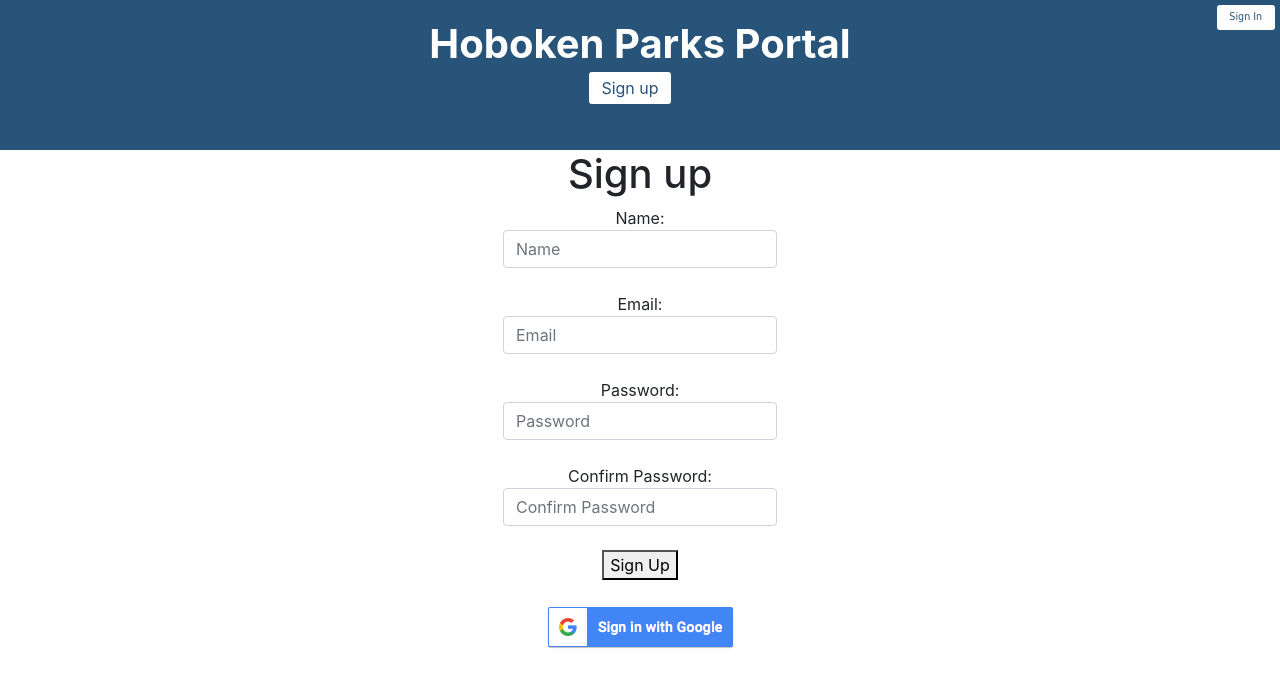
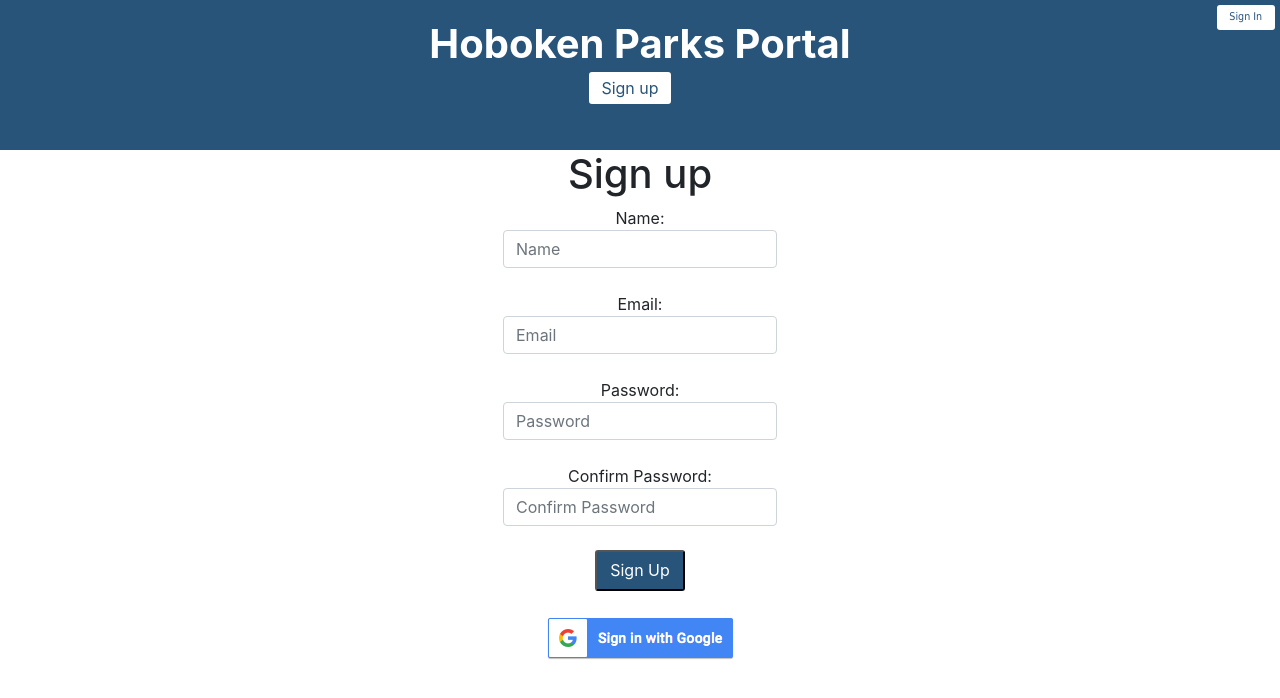
Before and after one commit to hchachko/cs545-final-project, a React (Create React App) app in the folder Client/: page /signup in a window 1280 px wide. Shown: the top 698 px of the page. Built offline with nearby package versions, Linux system fonts and the light colour scheme; no server answers.

Commit message:
button css

```diff
--- a/Client/src/components/SignIn.js
+++ b/Client/src/components/SignIn.js
@@ -65,9 +65,11 @@ function SignIn() {
             />
           </label>
         </div>
-        <button type="submit">Log in</button>
+        <button type="submit" className="button">
+          Log in
+        </button>
 
-        <button className="forgotPassword" onClick={passwordReset}>
+        <button className="button" onClick={passwordReset}>
           Forgot Password
         </button>
       </form>
--- a/Client/src/components/SignUp.js
+++ b/Client/src/components/SignUp.js
@@ -87,7 +87,12 @@ function SignUp() {
             />
           </label>
         </div>
-        <button id="submitButton" name="submitButton" type="submit">
+        <button
+          id="submitButton"
+          name="submitButton"
+          className="button"
+          type="submit"
+        >
           Sign Up
         </button>
       </form>
```
